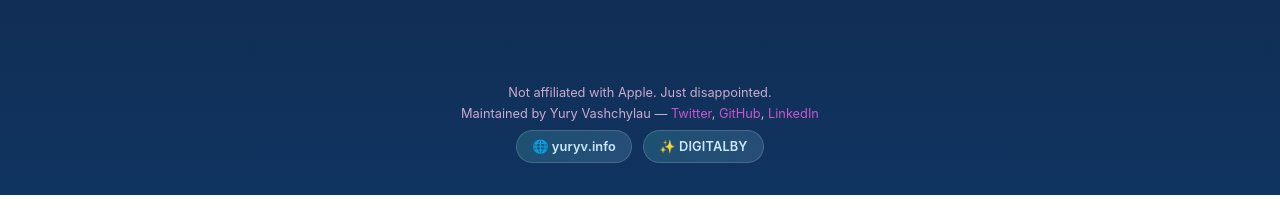
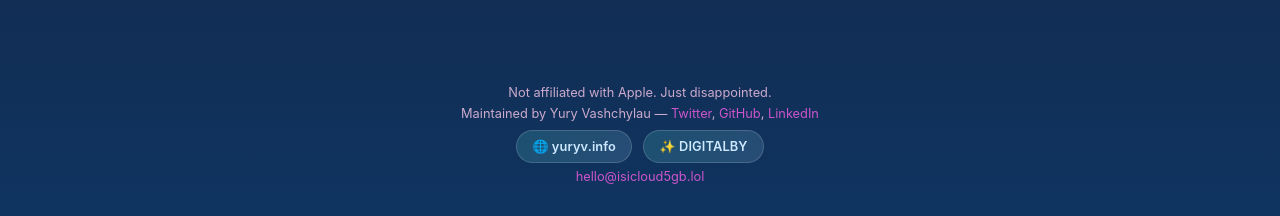
Before and after one commit to digitalby/isicloud5gb.lol, a plain HTML site: page www/index.html in a window 1280 px wide. Shown: the part 1060-1276 px from the top of the page. Before the commit the page ends 1255 px from the top, so only its background shows below. Drawn offline with Linux system fonts and the light colour scheme; a script that the page names is missing.

Commit message:
Add contact email link to footer

```diff
--- a/www/index.html
+++ b/www/index.html
@@ -433,6 +433,7 @@
       <a class="footer-pill" href="https://yuryv.info" target="_blank" rel="noopener noreferrer">🌐 yuryv.info</a>
       <a class="footer-pill" href="https://digitalby.me" target="_blank" rel="noopener noreferrer">✨ DIGITALBY</a>
     </div>
+    <p><a href="mailto:hello@isicloud5gb.lol">hello@isicloud5gb.lol</a></p>
   </footer>
 
   <script>
```
